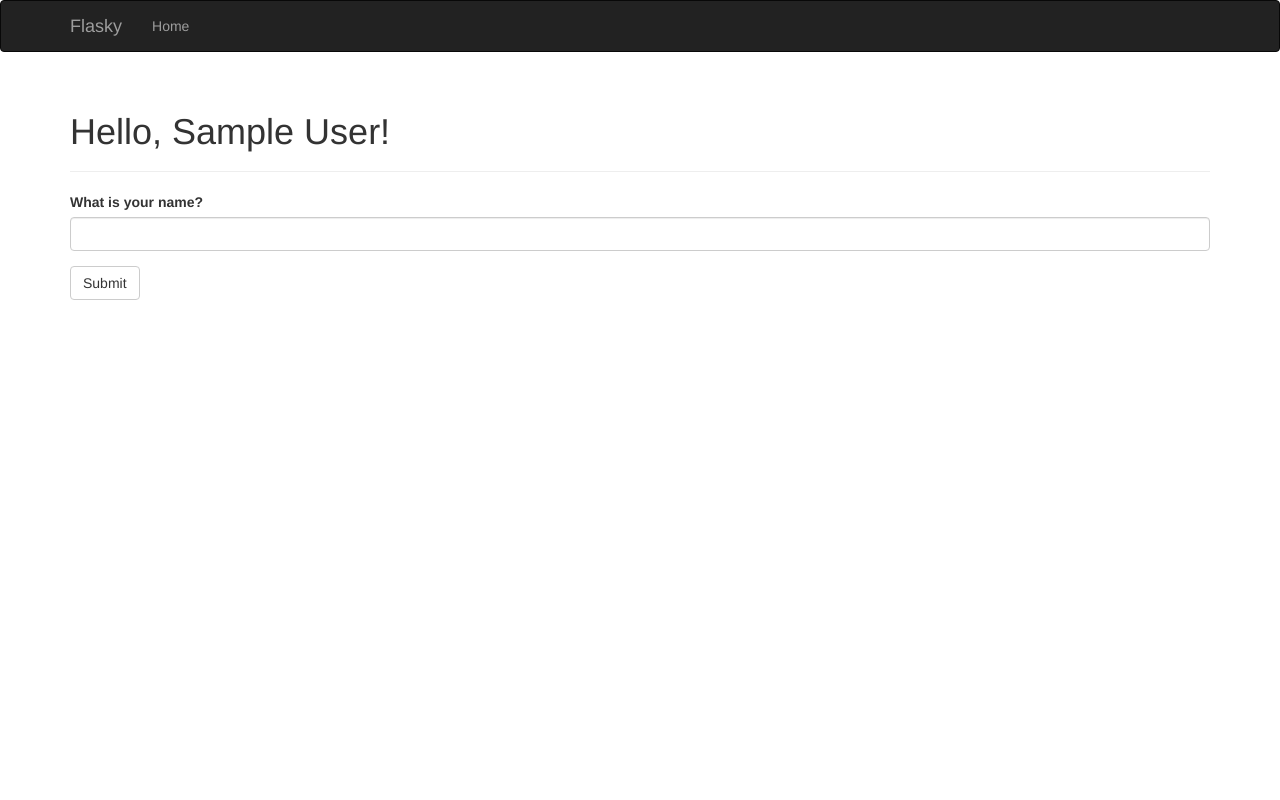
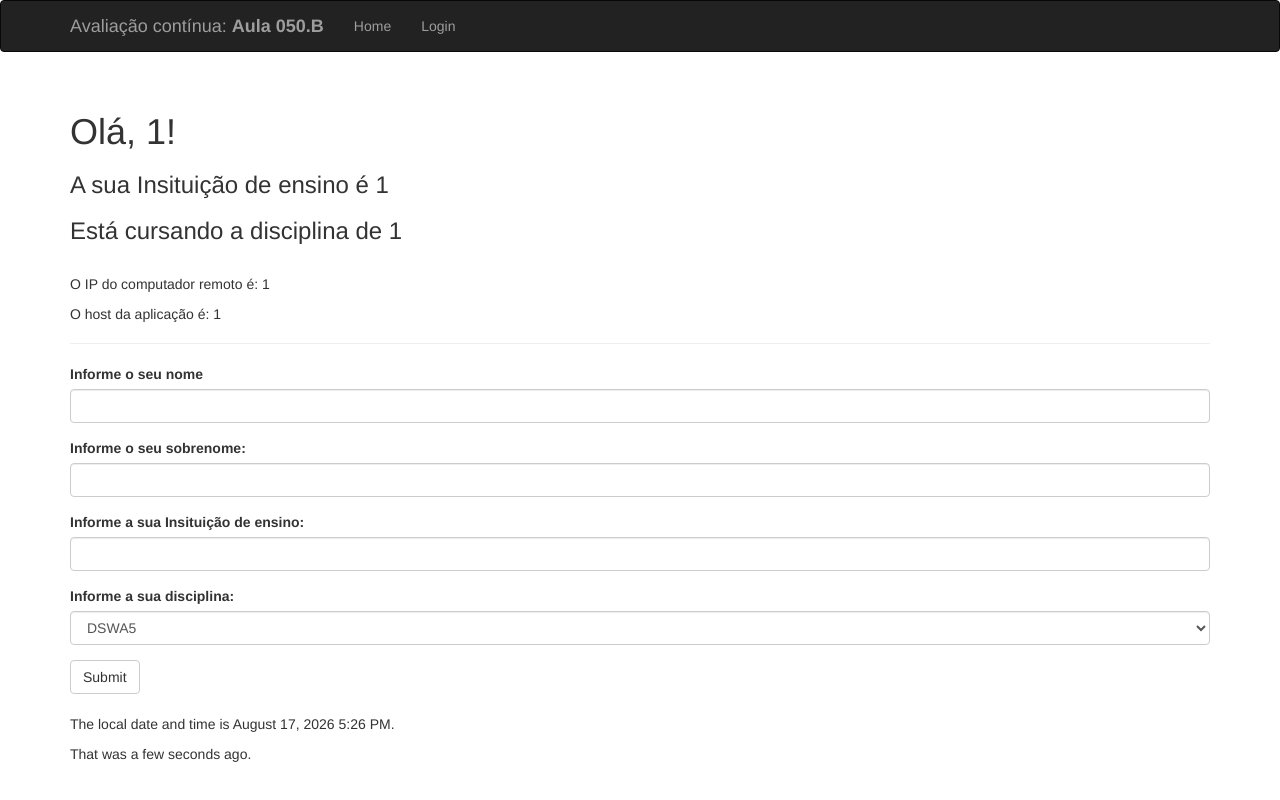
Before and after one commit to PTBDSWS-PT3037061/flasky, a Flask app: page / in a window 1280 px wide. Run offline with Flask 3, Linux system fonts and the light colour scheme; the visitor is signed in with stand-in values (Sample User, id 1); some libraries are stand-ins or nearby versions.

Commit message:
Adiciona formulários de Home e Login da Aula 050.B

```diff
--- a/hello.py
+++ b/hello.py
@@ -1,24 +1,52 @@
-from flask import Flask, render_template, session, redirect, url_for, flash
+from flask import Flask, render_template, session, redirect, url_for, request
 from flask_bootstrap import Bootstrap
 from flask_wtf import FlaskForm
-from wtforms import StringField, SubmitField
+from wtforms import StringField, SubmitField, SelectField, PasswordField
 from wtforms.validators import DataRequired
+from flask_moment import Moment
+from datetime import datetime
 
 app = Flask(__name__)
 app.config['SECRET_KEY'] = 'uma_chave_secreta_muito_segura_aqui'
 bootstrap = Bootstrap(app)
+moment = Moment(app)
 
-class NameForm(FlaskForm):
-    name = StringField('What is your name?', validators=[DataRequired()])
+class HomeForm(FlaskForm):
+    nome = StringField('Informe o seu nome', validators=[DataRequired()])
+    sobrenome = StringField('Informe o seu sobrenome:', validators=[DataRequired()])
+    instituicao = StringField('Informe a sua Insituição de ensino:', validators=[DataRequired()])
+    disciplina = SelectField('Informe a sua disciplina:', choices=[('DSWA5', 'DSWA5')])
     submit = SubmitField('Submit')
 
+class LoginForm(FlaskForm):
+    usuario = StringField('', render_kw={"placeholder": "Usuário ou e-mail"}, validators=[DataRequired()])
+    senha = PasswordField('', render_kw={"placeholder": "Informe a sua senha"}, validators=[DataRequired()])
+    submit = SubmitField('Enviar')
+
 @app.route('/', methods=['GET', 'POST'])
+@app.route('/home', methods=['GET', 'POST'])
 def index():
-    form = NameForm()
+    form = HomeForm()
     if form.validate_on_submit():
-        old_name = session.get('name')
-        if old_name is not None and old_name != form.name.data:
-            flash('Looks like you have changed your name!')
-        session['name'] = form.name.data
+        session['nome'] = form.nome.data
+        session['sobrenome'] = form.sobrenome.data
+        session['instituicao'] = form.instituicao.data
+        session['disciplina'] = form.disciplina.data
+        session['ip'] = request.remote_addr
+        session['host'] = request.host
         return redirect(url_for('index'))
-    return render_template('index.html', form=form, name=session.get('name'))
+    return render_template('index.html', form=form,
+                           nome=session.get('nome'),
+                           sobrenome=session.get('sobrenome'),
+                           instituicao=session.get('instituicao'),
+                           disciplina=session.get('disciplina'),
+                           ip=session.get('ip'),
+                           host=session.get('host'),
+                           current_time=datetime.utcnow())
+
+@app.route('/login', methods=['GET', 'POST'])
+def login():
+    form = LoginForm()
+    if form.validate_on_submit():
+        pass
+    return render_template('login.html', form=form, current_time=datetime.utcnow())
--- a/templates/base.html
+++ b/templates/base.html
@@ -1,6 +1,6 @@
 {% extends "bootstrap/base.html" %}
 
-{% block title %}Flasky{% endblock %}
+{% block title %}Avaliação Contínua{% endblock %}
 
 {% block head %}
 {{ super() }}
@@ -12,26 +12,19 @@
 <div class="navbar navbar-inverse" role="navigation">
     <div class="container">
         <div class="navbar-header">
-            <a class="navbar-brand" href="/">Flasky</a>
+            <a class="navbar-brand" href="/">Avaliação contínua: <b>Aula 050.B</b></a>
         </div>
         <div class="navbar-collapse collapse">
             <ul class="nav navbar-nav">
                 <li><a href="/">Home</a></li>
+                <li><a href="/login">Login</a></li>
             </ul>
         </div>
     </div>
 </div>
 {% endblock %}
 
-{% block content %}
-<div class="container">
-    {% for message in get_flashed_messages() %}
-    <div class="alert alert-warning">
-        <button type="button" class="close" data-dismiss="alert">&times;</button>
-        {{ message }}
-    </div>
-    {% endfor %}
-
-    {% block page_content %}{% endblock %}
-</div>
+{% block scripts %}
+{{ super() }}
+{{ moment.include_moment() }}
 {% endblock %}
--- a/templates/index.html
+++ b/templates/index.html
@@ -1,9 +1,21 @@
 {% extends "base.html" %}
 {% import "bootstrap/wtf.html" as wtf %}
 
-{% block page_content %}
-<div class="page-header">
-    <h1>Hello, {% if name %}{{ name }}{% else %}Stranger{% endif %}!</h1>
+{% block content %}
+<div class="container">
+    <div class="page-header">
+        <h1>Olá, {% if nome %}{{ nome }}{% else %}Estranho{% endif %}!</h1>
+        <h3>A sua Insituição de ensino é {{ instituicao }}</h3>
+        <h3>Está cursando a disciplina de {% if disciplina %}{{ disciplina }}{% endif %}</h3>
+        <br>
+        <p>O IP do computador remoto é: {{ ip }}</p>
+        <p>O host da aplicação é: {{ host }}</p>
+    </div>
+
+    {{ wtf.quick_form(form) }}
+
+    <br>
+    <p>The local date and time is {{ moment(current_time).format('LLL') }}.</p>
+    <p>That was {{ moment(current_time).fromNow(refresh=True) }}.</p>
 </div>
-{{ wtf.quick_form(form) }}
 {% endblock %}
```
Also changed, not shown: templates/login.html (added, +24 -0 lines).
